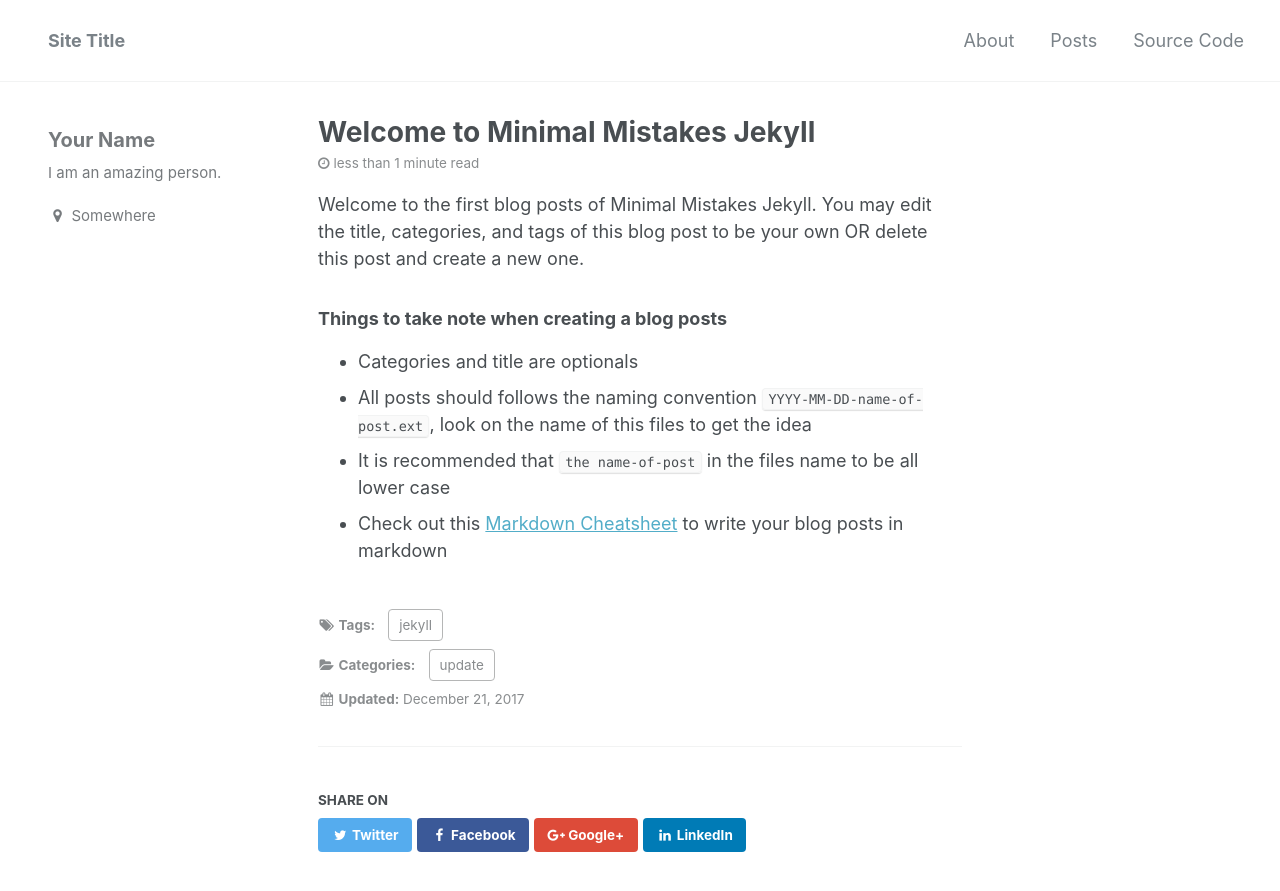
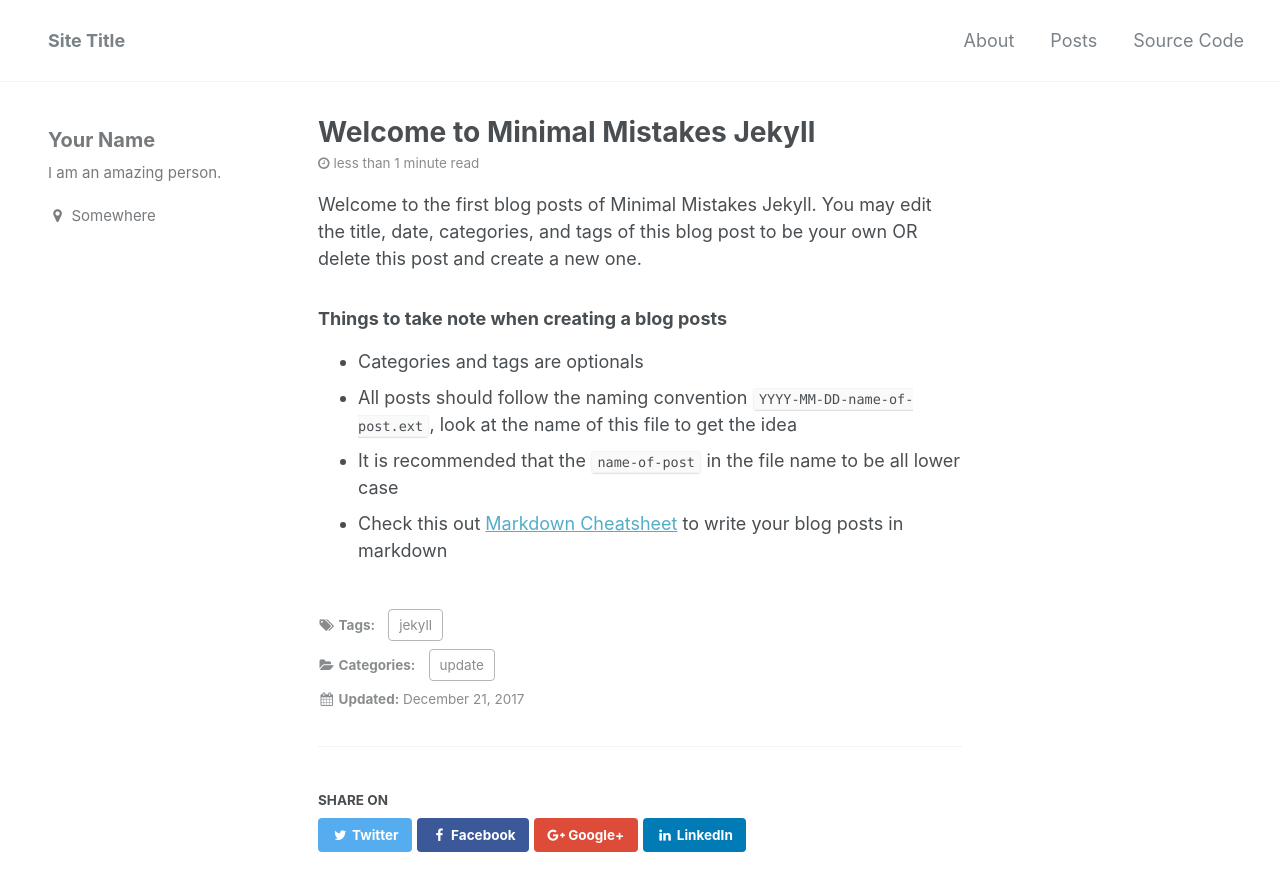
Before and after one commit to limyunkai19/minimal-mistakes-jekyll, a Jekyll site: the page built from _posts/2017-12-21-welcome-to-minimal-mistakes-jekyll.md, in a window 1280 px wide and 900 px high. Shown: the top 891 px of the window. Built offline with Jekyll 4.4.1, drawn with Linux system fonts in a browser that asks for light colours; some of the changed text lies outside the part shown.

Commit message:
Fix typo

```diff
--- a/_posts/2017-12-21-welcome-to-minimal-mistakes-jekyll.md
+++ b/_posts/2017-12-21-welcome-to-minimal-mistakes-jekyll.md
@@ -5,11 +5,11 @@ categories: update
 tags: jekyll
 ---
 
-Welcome to the first blog posts of Minimal Mistakes Jekyll. You may edit the title, categories, and tags of this blog post to be your own OR delete this post and create a new one.
+Welcome to the first blog posts of Minimal Mistakes Jekyll. You may edit the title, date, categories, and tags of this blog post to be your own OR delete this post and create a new one.
 
 ### Things to take note when creating a blog posts
 
-- Categories and title are optionals
-- All posts should follows the naming convention `YYYY-MM-DD-name-of-post.ext`, look on the name of this files to get the idea
-- It is recommended that `the name-of-post` in the files name to be all lower case
-- Check out this [Markdown Cheatsheet](https://github.com/adam-p/markdown-here/wiki/Markdown-Cheatsheet) to write your blog posts in markdown
+- Categories and tags are optionals
+- All posts should follow the naming convention `YYYY-MM-DD-name-of-post.ext`, look at the name of this file to get the idea
+- It is recommended that the `name-of-post` in the file name to be all lower case
+- Check this out [Markdown Cheatsheet](https://github.com/adam-p/markdown-here/wiki/Markdown-Cheatsheet) to write your blog posts in markdown
```
